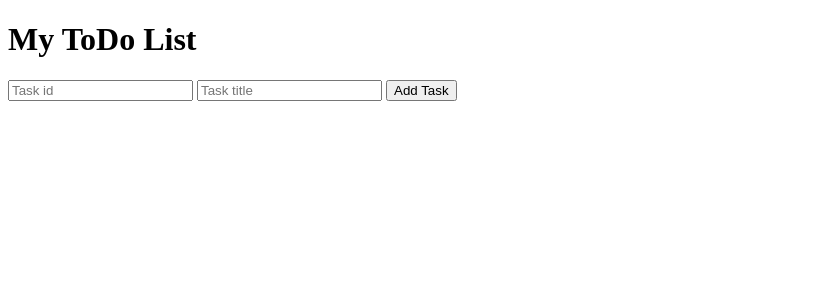
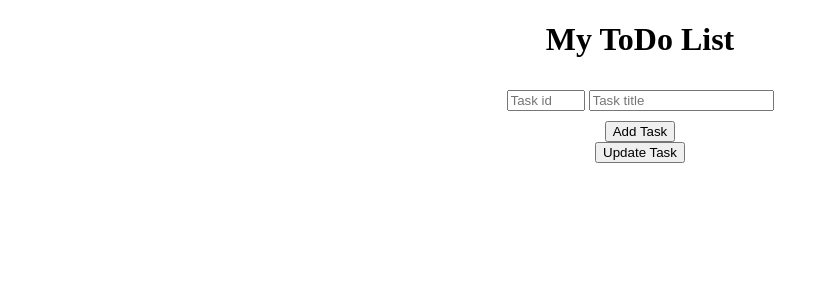
Before and after one commit to Argu333/FastAPI, a FastAPI app: page / in a window 1280 px wide. Shown: the top 300 px of the page, without its empty margins (0-829 px from the left). Run offline with FastAPI, Linux system fonts and the light colour scheme; data that the repository does not hold is empty.

Commit message:
Final frontend

```diff
--- a/templates/index.html
+++ b/templates/index.html
@@ -4,12 +4,29 @@
 <head>
   <title>FastAPI ToDo List</title>
 </head>
+<style>
+  body {
+    display: flex;
+    align-items: center;
+    margin: 0;
+    flex-direction:column;
+  }
+  .row {
+    display: flex;
+    flex-direction: row;
+    gap: 10px;
+    margin-bottom: 20px;
+  }
+</style>
 <body>
-  <h1>My ToDo List</h1>
+  <h1 style="margin-bottom: 0;">My ToDo List</h1>
   <ul id="tasks"></ul>
-  <input type="number" id="Tid" placeholder="Task id"/>
-  <input type="text" id="Ttitle" placeholder="Task title"/>
+  <div class="inp">
+    <input type="number" id="Tid" placeholder="Task id" style="width: 70px;"/>
+    <input type="text" id="Ttitle" placeholder="Task title" style="margin-bottom: 10px;"/>
+  </div>
   <button onclick="addTask()">Add Task</button>
+  <button onclick="updTask()">Update Task</button>
 
   <script>
     const tasksList = document.getElementById('tasks');
@@ -21,6 +38,16 @@
             body: (newTask.id, JSON.stringify(newTask))
         });
     }
+
+    async function delTask(id) {
+        const res = await fetch(('/tasks/' + id), {
+            method: 'DELETE',
+            headers: { 'Content-Type': 'application/json' },
+            body: id
+        });
+        fetchTasks();
+    }
+
     async function fetchTasks() {
       const res = await fetch('/tasks');
       const tasks = await res.json();
@@ -35,6 +62,7 @@
         const checkbox = document.createElement("input");
         checkbox.type = "checkbox";
         checkbox.checked = task.completed;
+        checkbox.style.marginLeft = "10px";
         checkbox.addEventListener("change", () => {
             const newTask = {
                 id: task.id,
@@ -44,10 +72,16 @@
             upd(newTask)
         });
 
+        const del = document.createElement("button");
+        del.textContent = "Delete";
+        del.onclick = () => delTask(task.id);
+        del.style.marginLeft = "25px";
+
         const li = document.createElement('li');
 
         li.appendChild(label);
         li.appendChild(checkbox);
+        li.appendChild(del);
         tasksList.appendChild(li);
       });
     }
@@ -84,6 +118,31 @@
       idInput.value = '';
       fetchTasks();
     }
+    async function updTask() {
+      const titleInput = document.getElementById('Ttitle');
+      const idInput = document.getElementById('Tid');
+      const compInput = document.getElementById('Tstatus');
+
+      title = titleInput.value.trim();
+      if (!title) return alert('Enter a task title');
+
+      id = idInput.value.trim();
+      if (!id) return alert('Enter a task id');
+
+      id = parseInt(idInput.value);
+
+      const newTask = {
+        id: id,
+        title: title,
+        completed: false
+      };
+
+      upd(newTask);
+
+      titleInput.value = '';
+      idInput.value = '';
+      fetchTasks();
+    }
 
     fetchTasks();
   </script>
```
